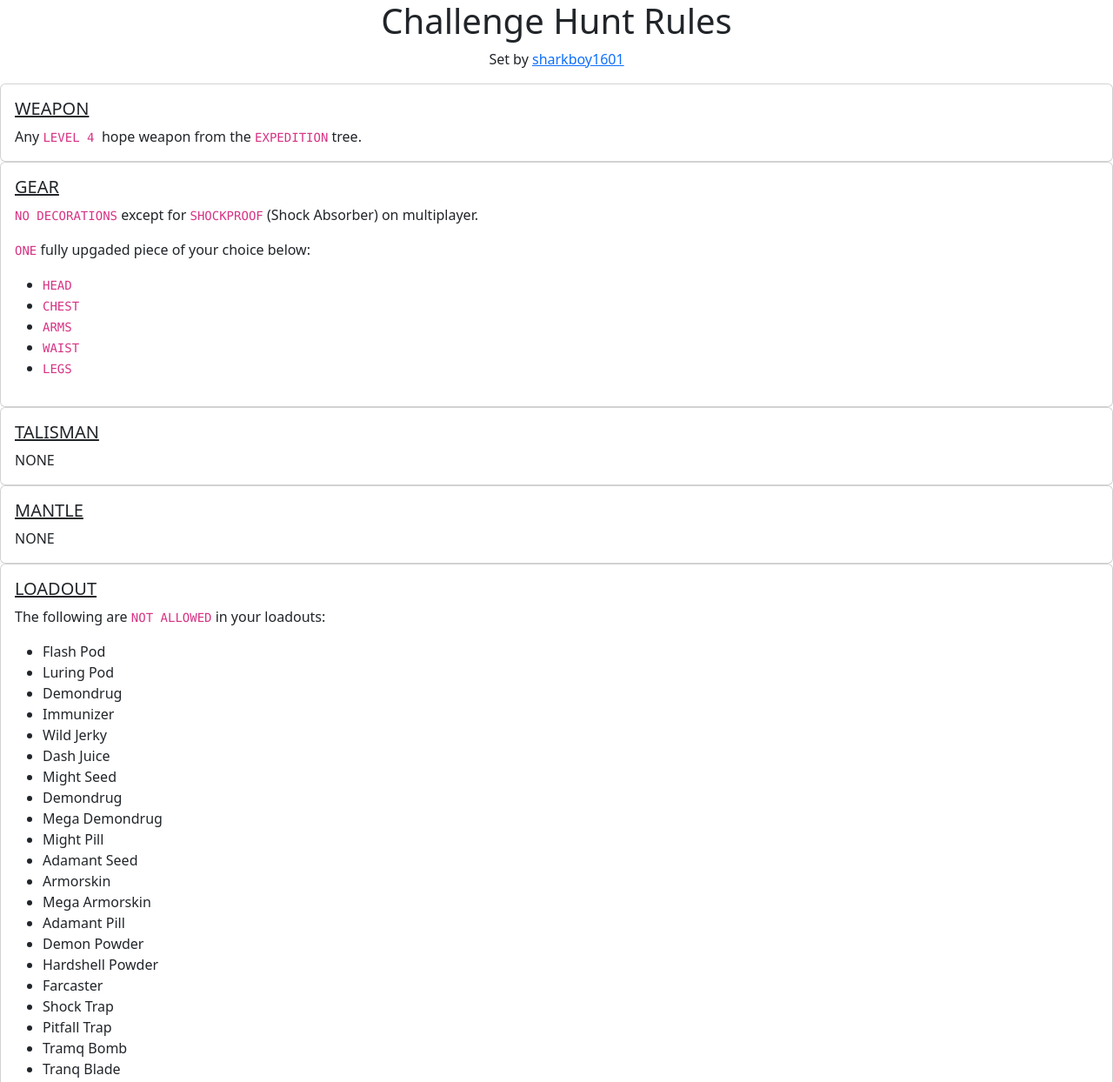
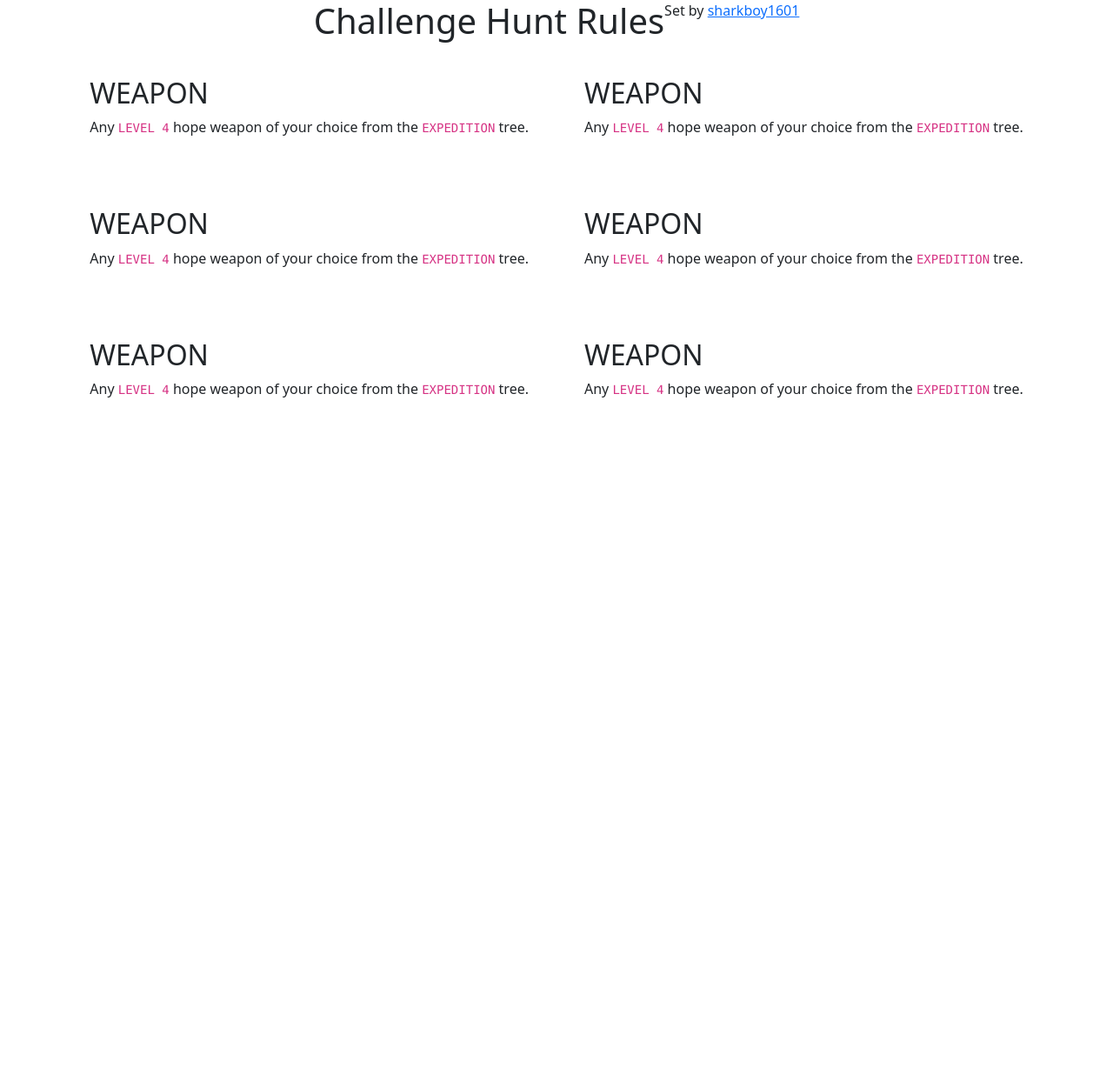
Before and after one commit to KotierWolf/ChallengeRules, a plain HTML site: page index.html in a window 1280 px wide. Shown: the top 1244 px of the page at 87% size. After the commit the page ends 800 px from the top, so only its background shows below. Drawn offline with nearby package versions, Linux system fonts and the light colour scheme.

Commit message:
updated in-line flex layout

```diff
--- a/index.html
+++ b/index.html
@@ -3,7 +3,7 @@
   <head>
     <meta charset="UTF-8" />
     <meta name="viewport" content="width=device-width, initial-scale=1.0" />
-    <link rel="stylesheet" href="style.css">
+    <link rel="stylesheet" href="style.css" />
     <link
       href="https://cdn.jsdelivr.net/npm/bootstrap@5.3.8/dist/css/bootstrap.min.css"
       rel="stylesheet"
@@ -11,10 +11,6 @@
       crossorigin="anonymous"
     />
     <link rel="stylesheet" href="/path/to/styles/default.css" />
-    <script src="/path/to/highlight.pack.js"></script>
-    <script>
-      hljs.initHighlightingOnLoad();
-    </script>
 
     <title>Monster Hunter Wilds Challenge Rules</title>
   </head>
@@ -28,95 +24,65 @@
       </p>
     </header>
 
-    <!-- Weapon -->
-    <div class="card weapon">
-      <div class="card-body">
-        <h5 class="card-title">WEAPON</h5>
-        <p class="card-text">
-          Any <code>LEVEL 4 </code>hope weapon from the
+    <section class="overall">
+      <!-- WEAPON -->
+      <div class="weapon">
+        <h2>WEAPON</h2>
+        <p>
+          Any <code>LEVEL 4</code> hope weapon of your choice from the
           <code>EXPEDITION</code> tree.
         </p>
       </div>
+
+      <!-- WEAPON -->
+      <div class="weapon">
+        <h2>WEAPON</h2>
+        <p>
+          Any <code>LEVEL 4</code> hope weapon of your choice from the
+          <code>EXPEDITION</code> tree.
+        </p>
       </div>
 
-    <!-- GEAR  -->
-    <div class="card gear">
-      <div class="card-body">
-        <h5 class="card-title">GEAR</h5>
-        <p class="card-text">
-          <code>NO DECORATIONS</code> except for <code>SHOCKPROOF</code> (Shock Absorber) on
-          multiplayer.</p>
-          <p><code>ONE</code> fully upgaded piece of your choice below:</p>
-        <ul>
-          <li><code>HEAD</code></li>
-          <li><code>CHEST</code></li>
-          <li><code>ARMS</code></li>
-          <li><code>WAIST</code></li>
-          <li><code>LEGS</code></li>
-        </ul>
-      </div>
+      <!-- WEAPON -->
+      <div class="weapon">
+        <h2>WEAPON</h2>
+        <p>
+          Any <code>LEVEL 4</code> hope weapon of your choice from the
+          <code>EXPEDITION</code> tree.
+        </p>
       </div>
 
-    <!-- TALISMAN -->
-    <div class="card talisman">
-      <div class="card-body">
-        <h5 class="card-title">TALISMAN</h5>
-        <p class="card-text">NONE</p>
-      </div>
+      <!-- WEAPON -->
+      <div class="weapon">
+        <h2>WEAPON</h2>
+        <p>
+          Any <code>LEVEL 4</code> hope weapon of your choice from the
+          <code>EXPEDITION</code> tree.
+        </p>
       </div>
 
-    <!-- MANTLE -->
-    <div class="card mantle">
-      <div class="card-body">
-        <h5 class="card-title">MANTLE</h5>
-        <p class="card-text">NONE</p>
-      </div>
-    </div>
-    <div class="card">
-
-      <!-- LOADOUT -->
-      <div class="card-body loadout">
-        <h5 class="card-title">LOADOUT</h5>
-        <p class="card-text">
-          The following are <code>NOT ALLOWED</code> in your loadouts:
+      <!-- WEAPON -->
+      <div class="weapon">
+        <h2>WEAPON</h2>
+        <p>
+          Any <code>LEVEL 4</code> hope weapon of your choice from the
+          <code>EXPEDITION</code> tree.
         </p>
-        <ul>
-          <li>Flash Pod</li>
-          <li>Luring Pod</li>
-          <li>Demondrug</li>
-          <li>Immunizer</li>
-          <li>Wild Jerky</li>
-          <li>Dash Juice</li>
-          <li>Might Seed</li>
-          <li>Demondrug</li>
-          <li>Mega Demondrug</li>
-          <li>Might Pill</li>
-          <li>Adamant Seed</li>
-          <li>Armorskin</li>
-          <li>Mega Armorskin</li>
-          <li>Adamant Pill</li>
-          <li>Demon Powder</li>
-          <li>Hardshell Powder</li>
-          <li>Farcaster</li>
-          <li>Shock Trap</li>
-          <li>Pitfall Trap</li>
-          <li>Tramq Bomb</li>
-          <li>Tranq Blade</li>
-        </ul>
-      </div>
       </div>
 
-    <!-- misc -->
-    <div class="card misc">
-      <div class="card-body">
-        <h5 class="card-title">Miscellaneous</h5>
-        <p class="card-text">
-         <ul>
-          <li>No <code>DAMAGE</code> from <code>ENVIROMENTAL</code> hazards such as "boulders", "vine traps", any "hunter assistant" traps, or anything requiring your slinger to activate. <code>ACCIDENTAL</code> activatation from <code>WEAPON DAMAGE</code> is fine.</li>
-          <li>No <code>PALICOS</code></li>
-         </ul>
+      <!-- WEAPON -->
+      <div class="weapon">
+        <h2>WEAPON</h2>
+        <p>
+          Any <code>LEVEL 4</code> hope weapon of your choice from the
+          <code>EXPEDITION</code> tree.
         </p>
       </div>
-    </div>
+    </section>
+
+
+    <!-- JAVASCRIPT -->
+    <script src="/path/to/highlight.pack.js"></script>
+    <script src="script.js"></script>
   </body>
 </html>
--- a/style.css
+++ b/style.css
@@ -1,18 +1,13 @@
-
-
-h1 {
-  text-align: center;
+header {
+  display: flex;
+  justify-content: center;
 }
 
-.sharkboy {
-  text-align: center;
+section {
+  display: inline-flex;
+  flex-direction: row;
+  gap: 4rem;
+  padding: 2rem;
+  flex-wrap: wrap;
+  justify-content: center;
 }
-
-.card-title {
-  text-decoration: underline;
-}
-
-img {
-  width: 450px;
-  height: 300px;
-}
```
Also changed, not shown: pages/testing.html (deleted, +0 -109 lines). Lines whose indentation alone changed are shown as unchanged.
